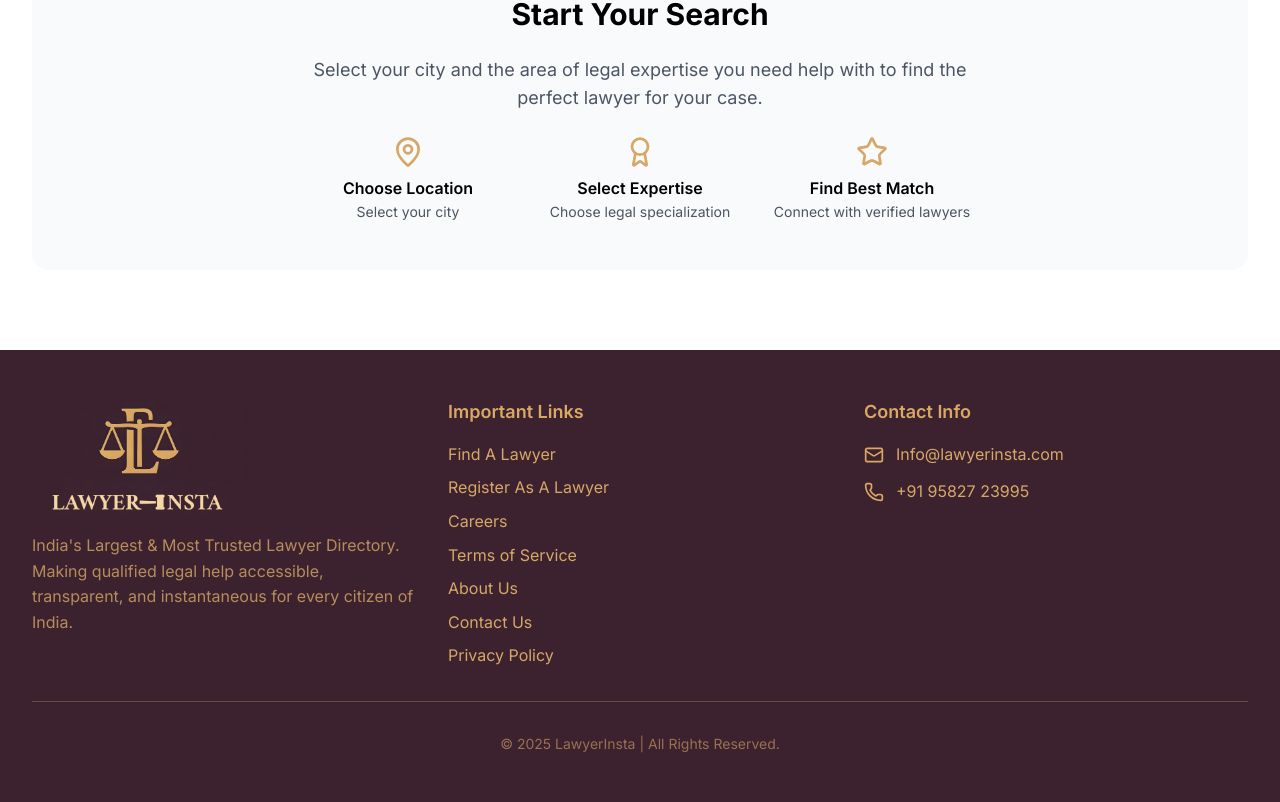
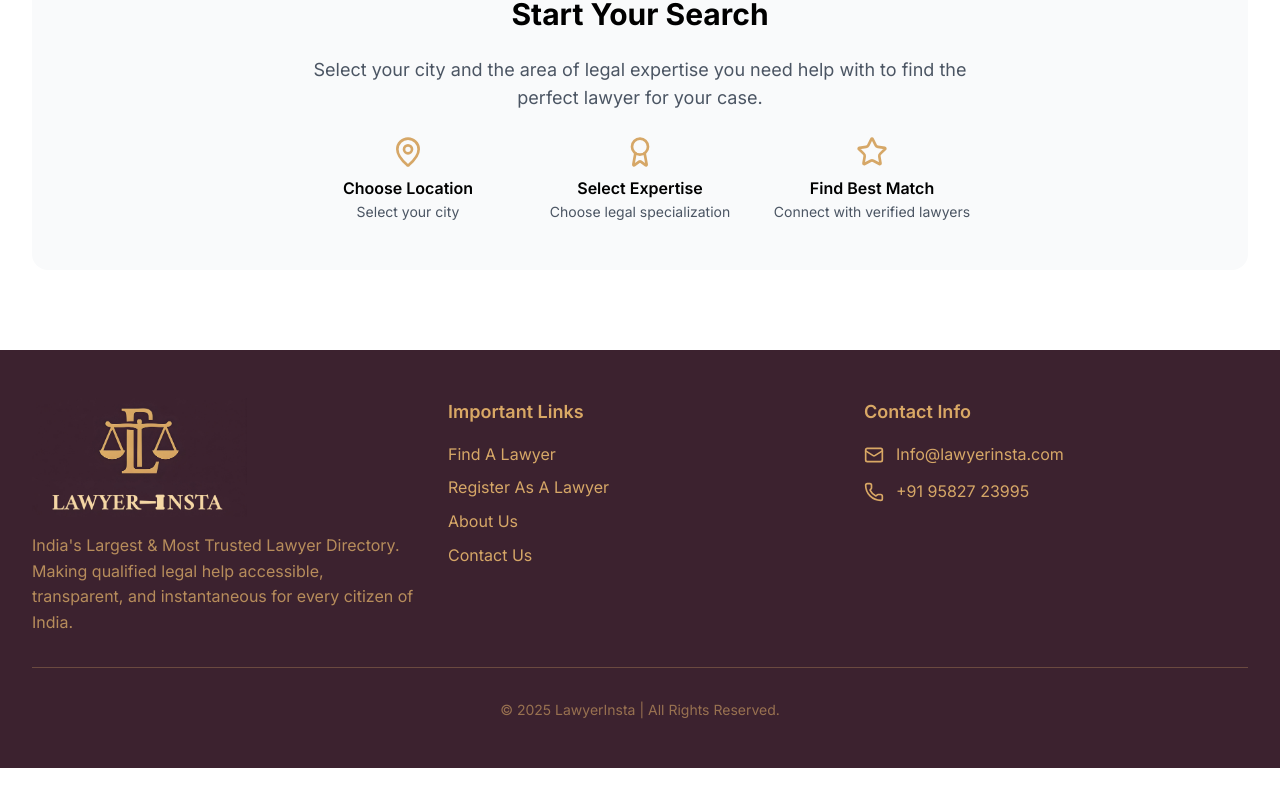
Before and after one commit to lexfintech/lawyerinsta-nextjs, a Next.js app: page /find-lawyer in a window 1280 px wide. Shown: the part 760-1562 px from the top of the page. After the commit the page ends 1528 px from the top, so only its background shows below. Built offline with nearby package versions, Linux system fonts and the light colour scheme.

Commit message:
Changes in Footer

```diff
--- a/components/Footer.tsx
+++ b/components/Footer.tsx
@@ -33,12 +33,12 @@ export default function Footer() {
                 Find A Lawyer
               </Link>
               <Link
-                href="/register-lawyer"
+                href="/signup"
                 className="block text-[#D6A767] hover:text-[#D9A865] transition-colors"
               >
                 Register As A Lawyer
               </Link>
-              <Link
+              {/* <Link
                 href="/careers"
                 className="block text-[#D6A767] hover:text-[#D9A865] transition-colors"
               >
@@ -49,7 +49,7 @@ export default function Footer() {
                 className="block text-[#D6A767] hover:text-[#D9A865] transition-colors"
               >
                 Terms of Service
-              </Link>
+              </Link> */}
               <Link
                 href="/about"
                 className="block text-[#D6A767] hover:text-[#D9A865] transition-colors"
@@ -62,12 +62,12 @@ export default function Footer() {
               >
                 Contact Us
               </Link>
-              <Link
+              {/* <Link
                 href="/privacy"
                 className="block text-[#D6A767] hover:text-[#D9A865] transition-colors"
               >
                 Privacy Policy
-              </Link>
+              </Link> */}
             </div>
           </div>
 
```
